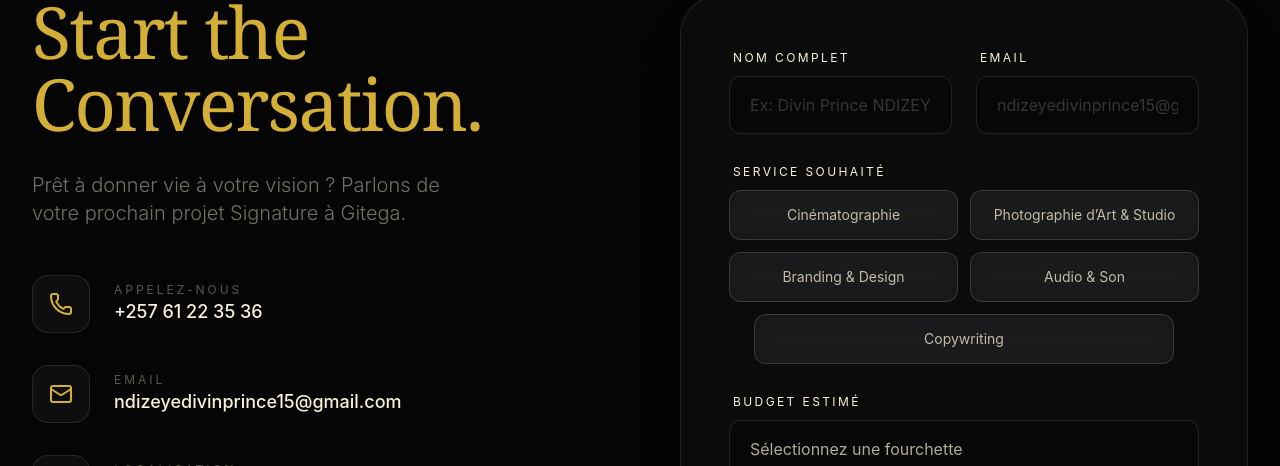
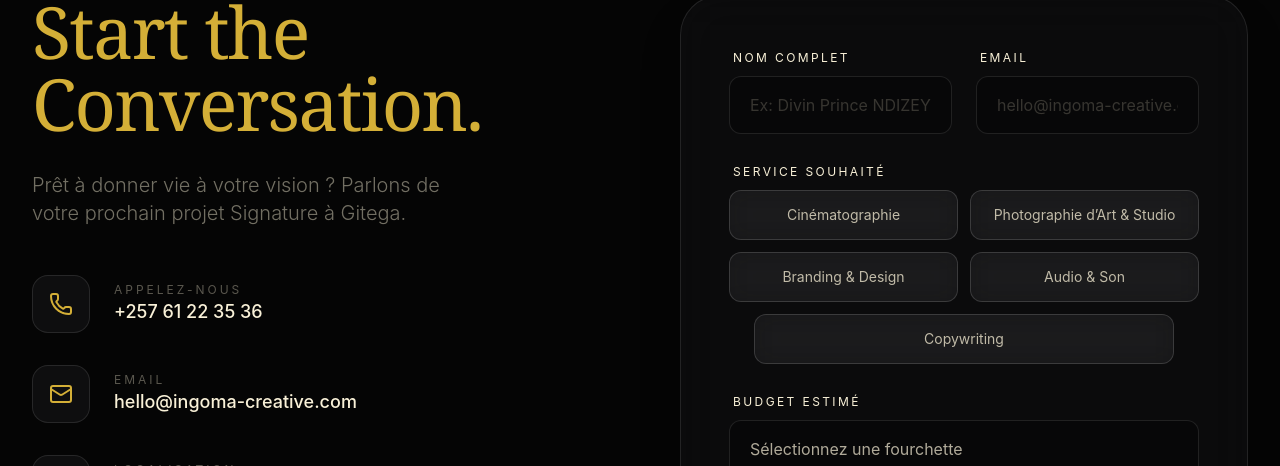
Before and after one commit to ndizeyedivinprince15-cyber/Ingoma, a Next.js app in the folder apps/web/: page /contact in a window 1280 px wide. Shown: the part 197-663 px from the top of the page. Built offline with nearby package versions, Linux system fonts and the light colour scheme.

Commit message:
Update: Replace personal email with professional hello@ingoma-creative.com

```diff
--- a/apps/web/src/app/contact/page.tsx
+++ b/apps/web/src/app/contact/page.tsx
@@ -113,7 +113,7 @@ export default function ContactPage() {
                     Email
                   </p>
                   <p className="text-lg text-[#F9F1D8] font-medium">
-                    ndizeyedivinprince15@gmail.com
+                    hello@ingoma-creative.com
                   </p>
                 </div>
               </div>
@@ -178,7 +178,7 @@ export default function ContactPage() {
                     value={email}
                     onChange={(e) => setEmail(e.target.value)}
                     type="email"
-                    placeholder="ndizeyedivinprince15@gmail.com"
+                    placeholder="hello@ingoma-creative.com"
                     className="w-full bg-black/30 border border-white/10 rounded-xl px-5 py-4 focus:outline-none focus:border-[#D4AF37]/60 focus:ring-1 focus:ring-[#D4AF37]/15 transition-all placeholder:text-[#F9F1D8]/20"
                   />
                 </div>
```
